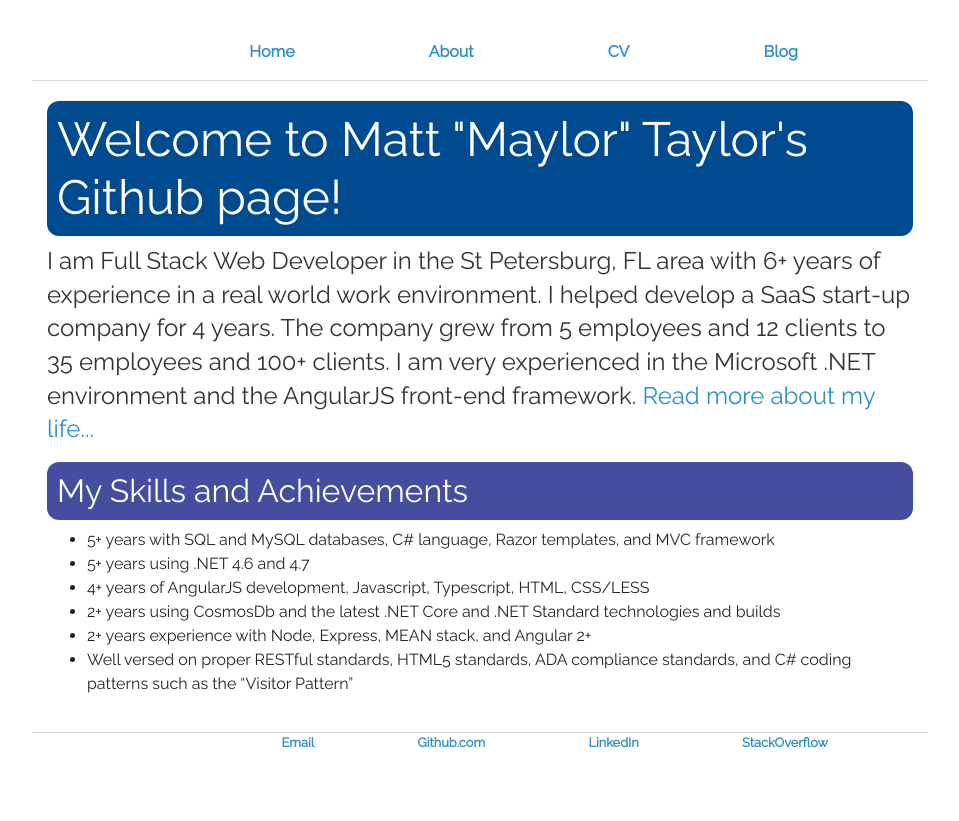
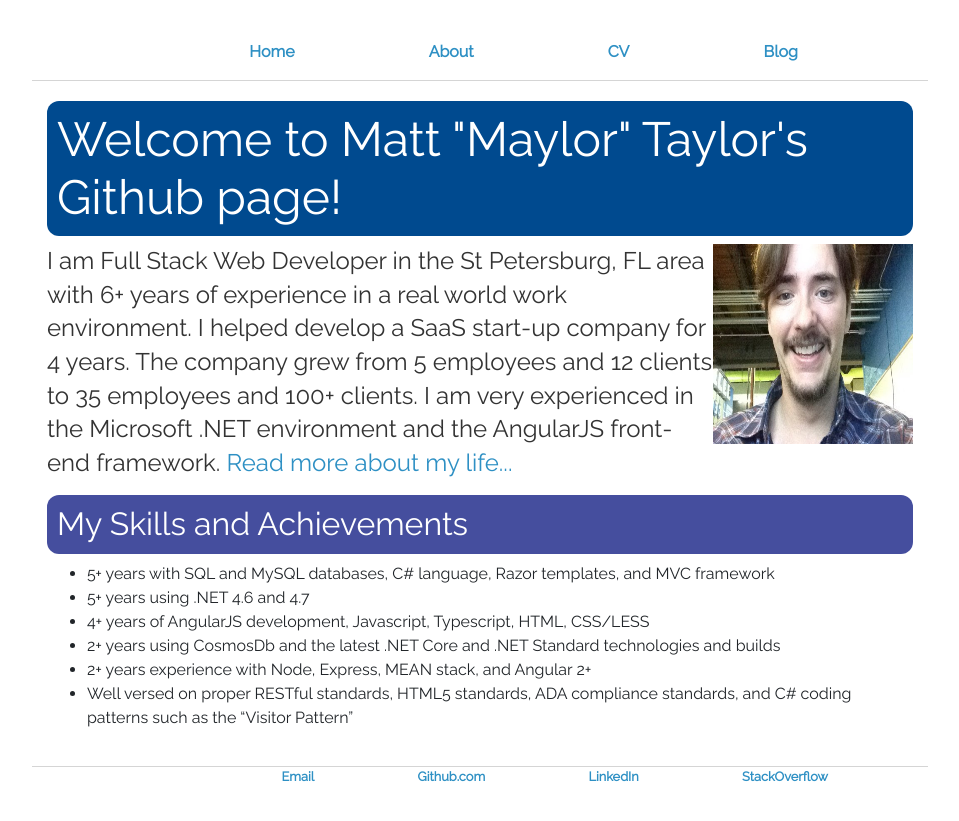
Before and after one commit to maylortaylor/maylortaylor.github.io, a Jekyll site: the page built from index.html, in a window 1280 px wide. Shown: the top 821 px of the page, without its empty margins (160-1119 px from the left). Built offline with Jekyll 4.4.1, drawn with Linux system fonts in a browser that asks for light colours.

Commit message:
trying to add image

```diff
--- a/index.html
+++ b/index.html
@@ -3,7 +3,10 @@ layout: default
 title: Matt "Maylor" Taylor, Full Stack Web Developer
 ---
 <div class="blurb">
-	<h1>Welcome to Matt "Maylor" Taylor's Github page!</h1>
+	<div>
+		<h1>Welcome to Matt "Maylor" Taylor's Github page!</h1>
+		<img style="float:right" src="./media//headshot.JPG" class="img-circle" alt="Matt Taylor's Face" width="200" height="200">
+	</div>
 	<p>I am Full Stack Web Developer in the St Petersburg, FL area with 6+ years of
 			experience in a real world work environment.
 			I helped develop a SaaS start-up company for 4 years. The company grew
```
